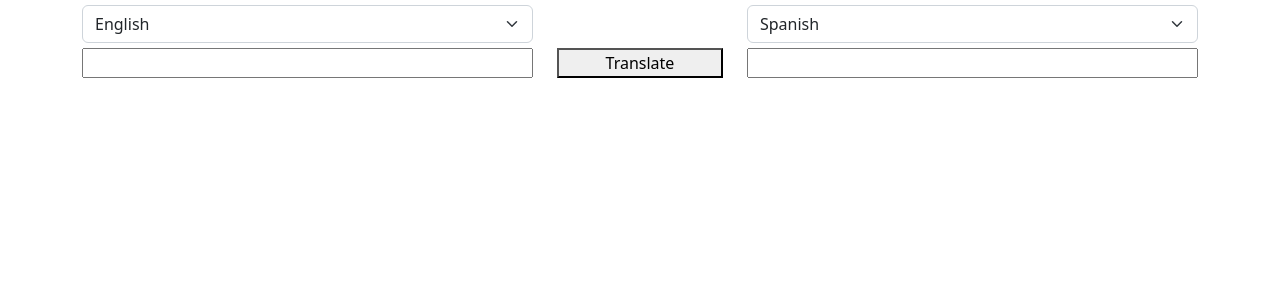
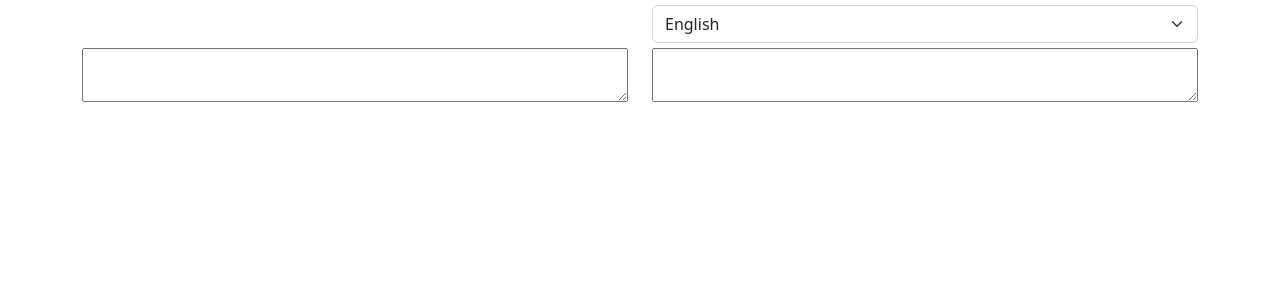
Before and after one commit to agalyan/translation-demo, a React (Create React App) app: page / in a window 1280 px wide. Shown: the top 300 px of the page. Built offline with nearby package versions, Linux system fonts and the light colour scheme.

Commit message:
translator-1 Switched translation package

```diff
--- a/src/App.css
+++ b/src/App.css
@@ -1,33 +1,12 @@
-/*
-#root {
-  font-family: arial;
-  font-size: 24px;
-  margin: 25px;
-  height: 200px;
-  display: flex;
-  justify-content: center;
-  position: relative;
-}
-
-#content {
-  !*width: 50px;*!
-  height: 50px;
-  display: flex;
-  justify-content: center;
-  position: absolute;
-  top: 40%;
-}
-
-input {
-  margin: 5px;
-}
-*/
-
 #root {
     margin: 5px;
 }
 
-input, button {
+textarea, button {
+    width: 100%;
+}
+
+textarea {
     width: 100%;
 }
 
--- a/src/App.js
+++ b/src/App.js
@@ -1,55 +1,60 @@
 import React, {useState} from "react";
-import {useTranslation} from "react-i18next";
+import translate from "translate";
 import './App.css';
 import 'bootstrap/dist/css/bootstrap.min.css';
 import Container from 'react-bootstrap/Container';
 import Row from 'react-bootstrap/Row';
 import Col from 'react-bootstrap/Col';
 import Form from 'react-bootstrap/Form';
+import $ from 'jquery';
+
+async function translateTo(lang, text) {
+    translate.engine = "google"; // Or "yandex", "libre", "deepl"
+    translate.key = process.env.GOOGLE_KEY;
+
+    return await translate(text, { from: "en", to: lang });
+}
 
 function App() {
-    const {t, i18n} = useTranslation();
+    const [targetLanguage, setTargetLanguage] = useState("en");
+    const [translation, setTranslation] = useState("");
 
-    const handleChangeLng = (lng) => {
-        i18n.changeLanguage(lng);
-        localStorage.setItem("lng", lng);
-    };
-
-    const from = document.getElementById("from");
-    let to = "";
+    function handleTranslation(targetLanguage, text) {
+        translateTo(targetLanguage, text).then((result) => {
+            setTranslation(result);
+        }).catch(() => {
+            setTranslation(text);
+        })
+    }
 
     return (
         <Container>
             <Row>
-                <Col xs={5}>
-                    <Form.Select aria-label="Default select example">
+                <Col xs={{ span: 6, offset: 6 }}>
+                    <Form.Select aria-label="Default select example" onChange={(e) => {
+                        setTargetLanguage(e.target.value);
+                        handleTranslation(e.target.value, $("#from").val());
+                    }}>
                         <option value="en">English</option>
-                    </Form.Select>
-                </Col>
-
-                <Col xs={{ span: 5, offset: 2 }}>
-                    <Form.Select aria-label="Default select example" onChange={(e) => handleChangeLng(e.target.value)}>
+                        <option value="hy">Armenian</option>
+                        <option value="fr">French</option>
+                        <option value="de">German</option>
+                        <option value="pt">Portuguese</option>
+                        <option value="ru">Russian</option>
                         <option value="es">Spanish</option>
-                        <option value="fr">French</option>
                     </Form.Select>
                 </Col>
             </Row>
 
             <Row>
-                <Col xs={5}>
-                    <input type="text" id={"from"}/>
+                <Col xs={6}>
+                    <textarea name="" id="from" onChange={(e) => {
+                        handleTranslation(targetLanguage, e.target.value);
+                    }}></textarea>
                 </Col>
 
-                <Col xs={2}>
-                    <button onClick={(e) => {
-                        to = t(from.value);
-                        document.getElementById("to").value = to;
-                    }}>Translate
-                    </button>
-                </Col>
-
-                <Col xs={5}>
-                    <input type="text" id={"to"}/>
+                <Col xs={6}>
+                    <textarea name="" id="to" value={ translation } readOnly={true}></textarea>
                 </Col>
             </Row>
         </Container>
--- a/src/en.json
+++ /dev/null
@@ -1,9 +0,0 @@
-{
-  "hello": "hello",
-  "programming": "programming",
-  "server": "server",
-  "cathedral": "cathedral",
-  "ladder": "ladder",
-  "recruitment": "recruitment",
-  "seven": "seven"
-}
--- a/src/es.json
+++ /dev/null
@@ -1,9 +0,0 @@
-{
-  "hello": "hola",
-  "programming": "programación",
-  "server": "servidor",
-  "cathedral": "catedral",
-  "ladder": "escalera",
-  "recruitment": "reclutamiento",
-  "seven": "siete"
-}
--- a/src/fr.json
+++ /dev/null
@@ -1,9 +0,0 @@
-{
-  "hello": "bonjour",
-  "programming": "programmation",
-  "server": "serveur",
-  "cathedral": "cathédrale",
-  "ladder": "échelle",
-  "recruitment": "recrutement",
-  "seven": "sept"
-}
--- a/src/i18next.js
+++ /dev/null
@@ -1,19 +0,0 @@
-import i18next from "i18next";
-import {initReactI18next} from "react-i18next";
-
-i18next.use(initReactI18next).init({
-    resources: {
-        en: {
-            translation: require("./en.json"),
-        },
-        es: {
-            translation: require("./es.json"),
-        },
-        fr: {
-            translation: require("./fr.json"),
-        }
-    },
-    lng: "es",
-})
-
-export default i18next;
--- a/src/index.js
+++ b/src/index.js
@@ -1,7 +1,6 @@
 import React from 'react';
 import ReactDOM from 'react-dom/client';
 import './index.css';
-import './i18next';
 import App from './App';
 import reportWebVitals from './reportWebVitals';
 
```
Also changed, not shown: package.json (+4 -3 lines), 1 other file (tests, documents, lock files or other folders).
